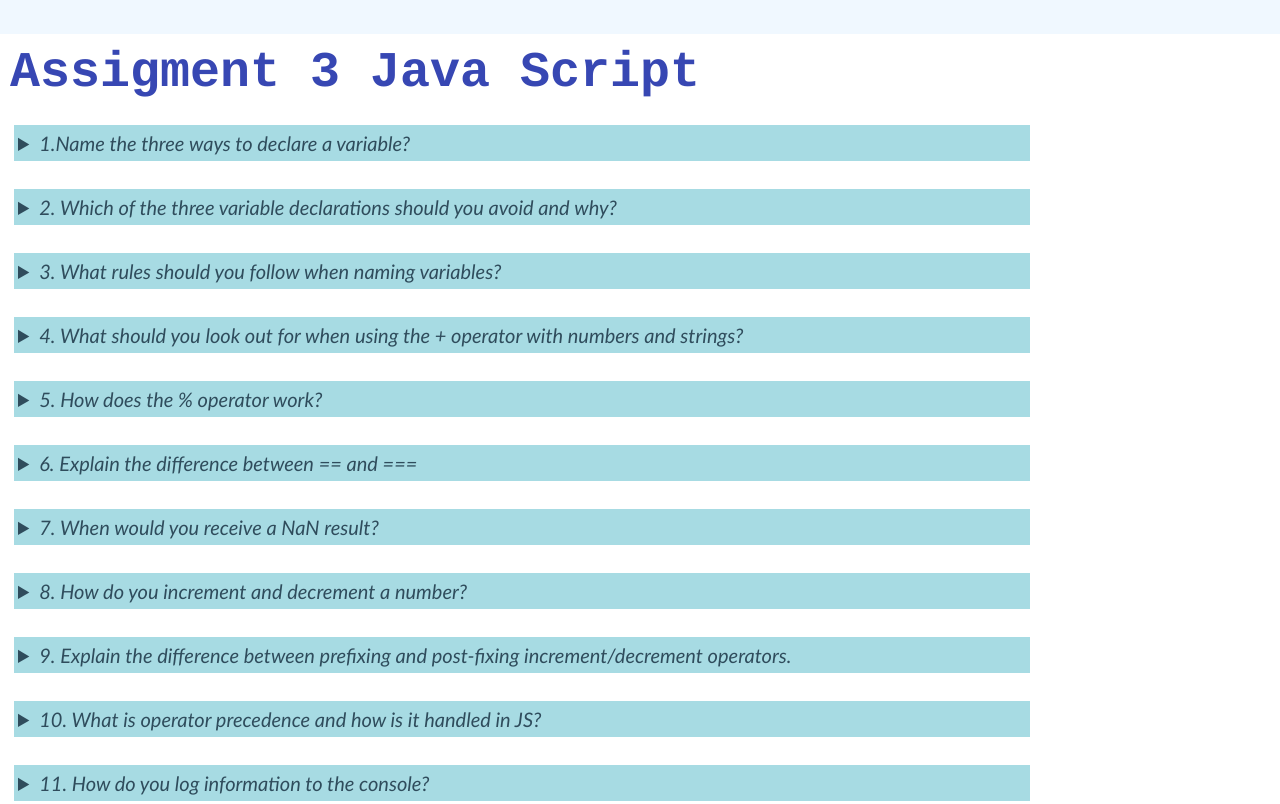
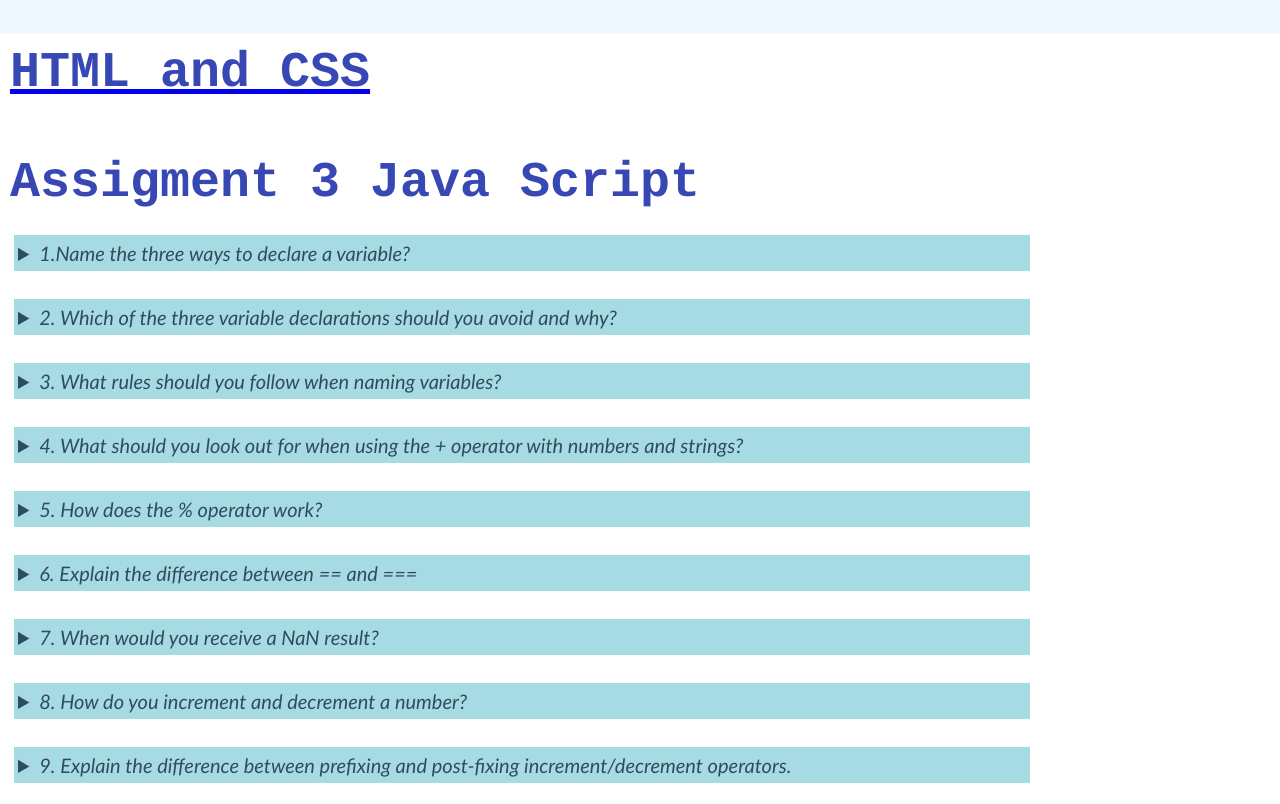
Before and after one commit to okara4inceva/Assignments, a plain HTML site: page js-questions-replies.html in a window 1280 px wide. Shown: the top 804 px of the page. Drawn offline with Linux system fonts and the light colour scheme.

Commit message:
Update js-questions-replies.html

```diff
--- a/js-questions-replies.html
+++ b/js-questions-replies.html
@@ -9,6 +9,7 @@
 
 </head>
 <body>
+<a href="./index.html"><h1>HTML and CSS</h1></a>
 <h1>Assigment 3 Java Script</h1>
 
 <div>
```
